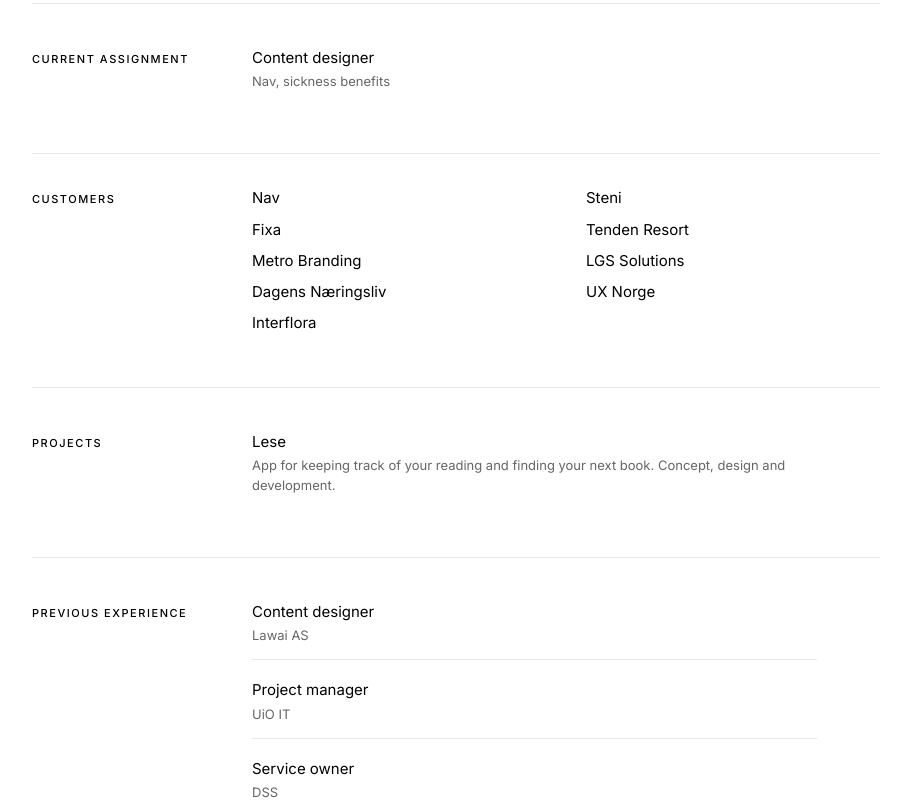
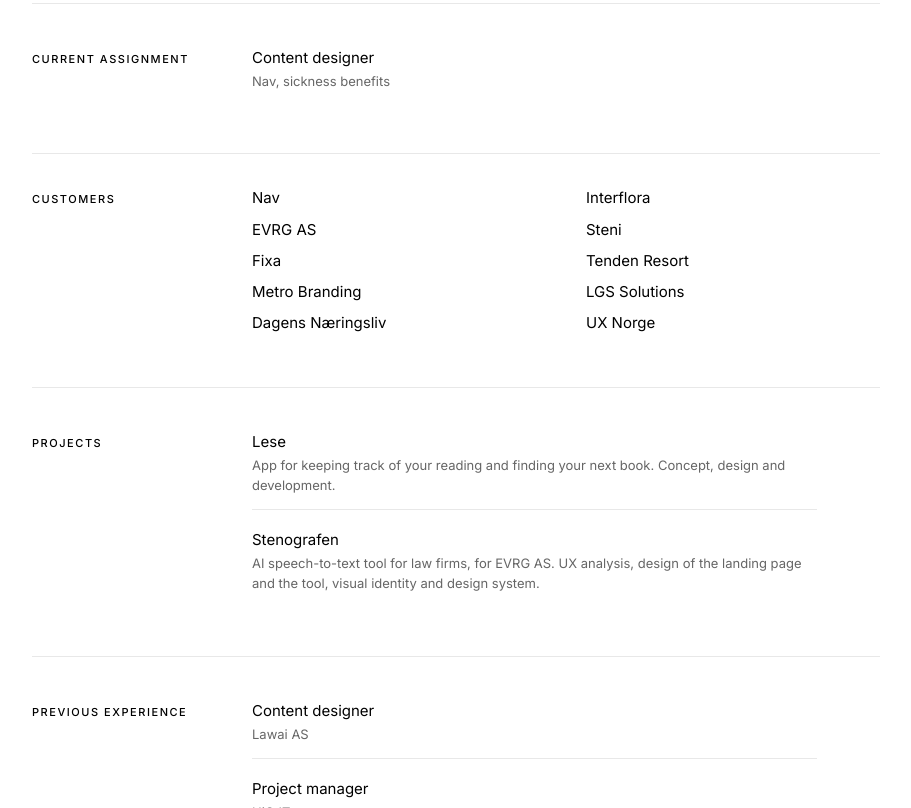
Before and after one commit to idameland/klaradesign.no, a plain HTML site: page index.html in a window 1280 px wide. Shown: the part 634-1442 px from the top of the page, without its empty margins (184-1095 px from the left). Drawn offline with Linux system fonts and the light colour scheme.

Commit message:
Legg til Stenografen under prosjekter og EVRG AS under kunder
Co-Authored-By: Claude Opus 5.5 <noreply@anthropic.com>
Claude-Session: https://claude.ai/code/session_01FPVuNwAi1AJXTJrt8gsrY8

```diff
--- a/index.html
+++ b/index.html
@@ -350,6 +350,7 @@
           <h2>Customers</h2>
           <ul class="two-col">
             <li>Nav</li>
+            <li>EVRG AS</li>
             <li>Fixa</li>
             <li>Metro Branding</li>
             <li>Dagens Næringsliv</li>
@@ -365,6 +366,7 @@
           <h2>Projects</h2>
           <ul class="exp-list">
             <li><span class="exp-role">Lese</span><span class="exp-org">App for keeping track of your reading and finding your next book. Concept, design and development.</span></li>
+            <li><span class="exp-role">Stenografen</span><span class="exp-org">AI speech-to-text tool for law firms, for EVRG AS. UX analysis, design of the landing page and the tool, visual identity and design system.</span></li>
           </ul>
         </div>
 
```
